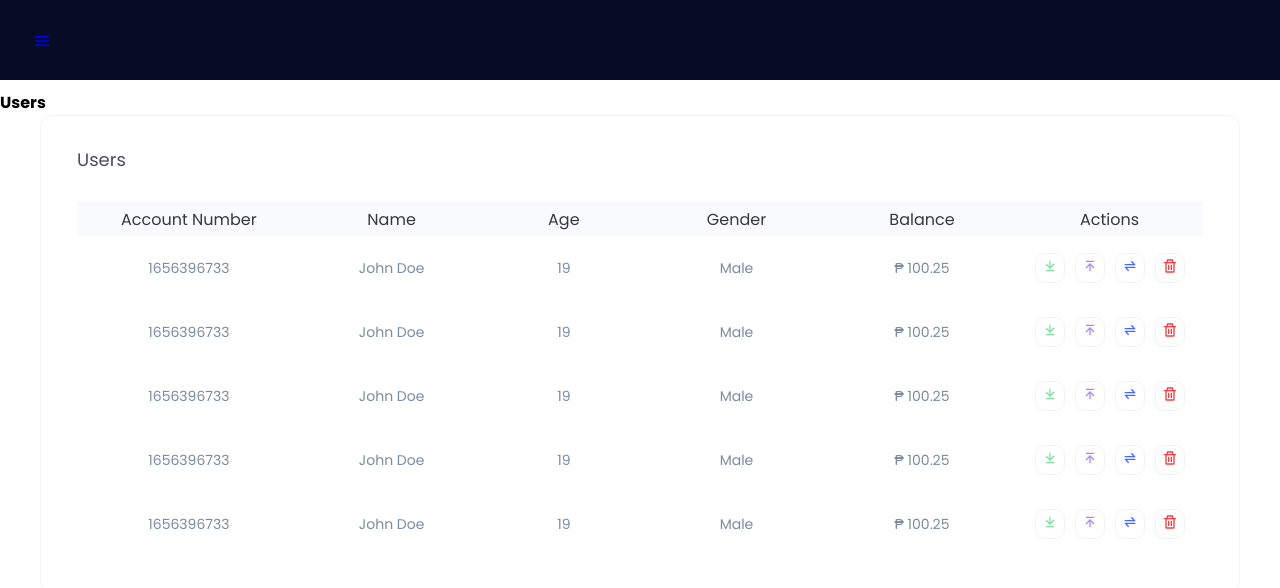
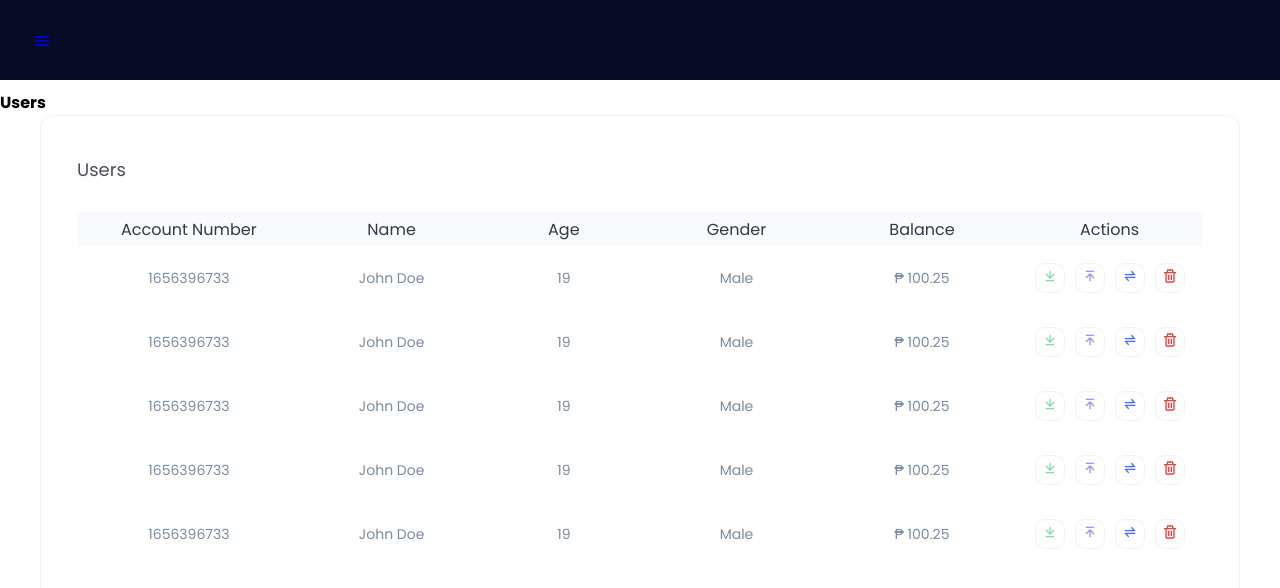
Before and after one commit to louisordonez/banking-app, a React (Create React App) app: page /Users in a window 1280 px wide. Shown: the top 588 px of the page. Built offline with nearby package versions, Linux system fonts and the light colour scheme.

Commit message:
Adjust table-header padding

```diff
--- a/src/Assets/Styles/Scss/components/_table.scss
+++ b/src/Assets/Styles/Scss/components/_table.scss
@@ -24,7 +24,7 @@
 
 .table-header {
   padding: 2rem;
-  padding-top: 3rem;
+  padding-top: 4rem;
   width: 13rem;
   height: 2.2rem;
 
```
